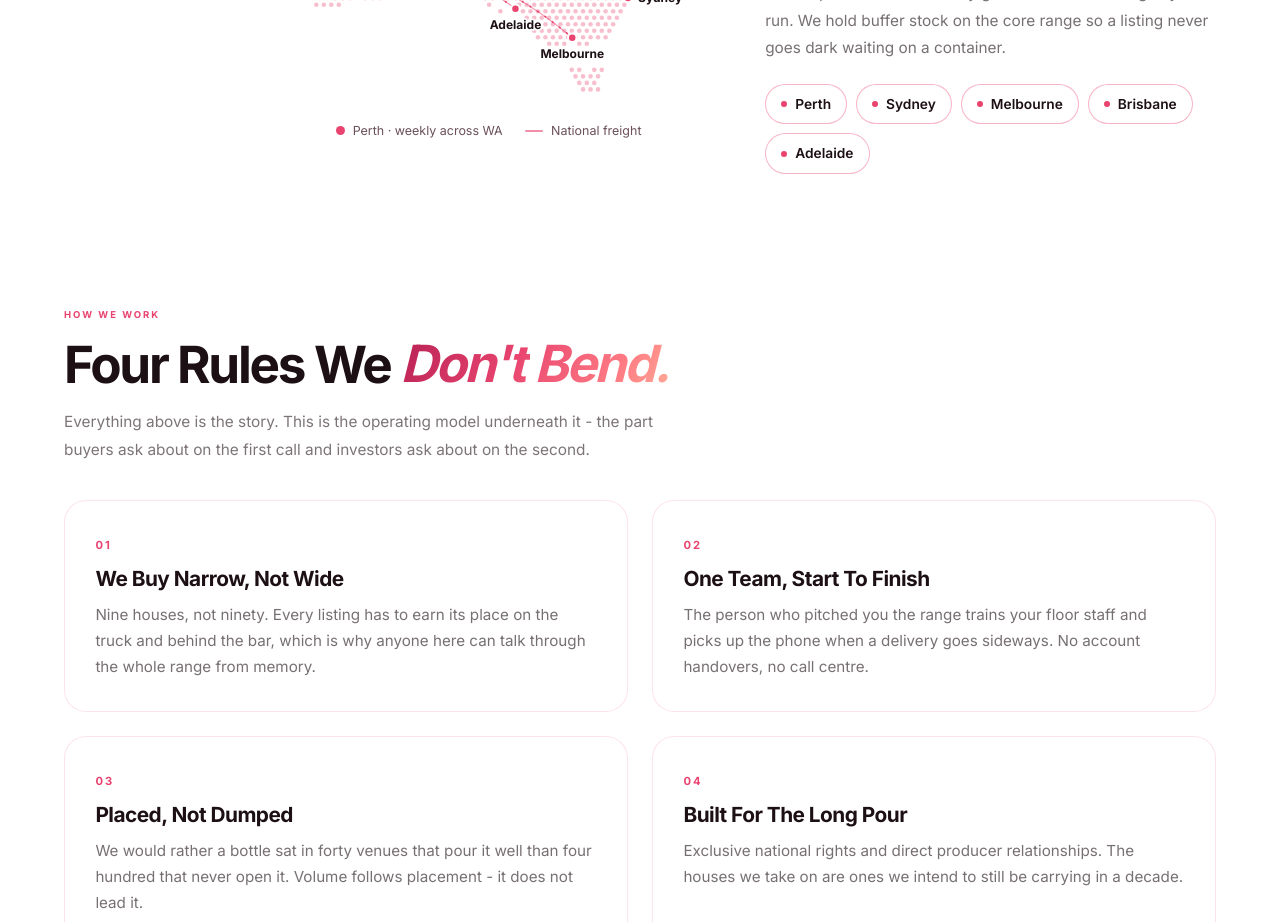
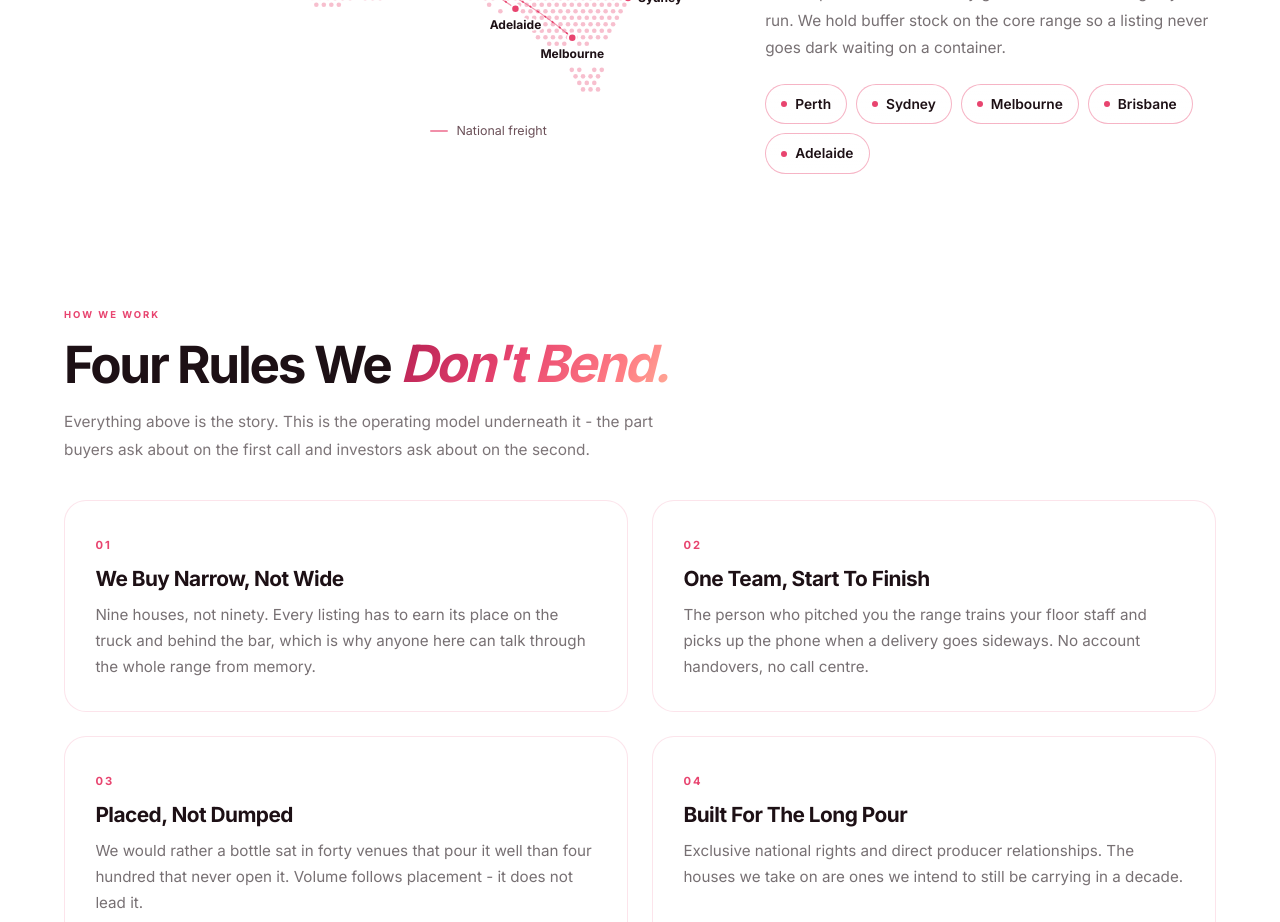
Before and after one commit to eloma-group/3two1-client-1, a React (Vite) app: page /our-story in a window 1280 px wide. Shown: the part 3520-4442 px from the top of the page. Built offline with nearby package versions, Linux system fonts and the light colour scheme.

Commit message:
Drop the Perth line from the footprint map key

```diff
--- a/src/pages/Investors.module.css
+++ b/src/pages/Investors.module.css
@@ -221,7 +221,6 @@
   color: var(--muted);
 }
 .mapKey span { display: inline-flex; align-items: center; gap: 0.5rem; }
-.mapKeyHq { width: 9px; height: 9px; border-radius: 50%; background: var(--rose-500); }
 .mapKeyRoute { width: 18px; height: 2px; border-radius: 2px; background: var(--rose-500); opacity: 0.6; }
 .mapDotWa { fill: rgba(232, 68, 111, 0.34); }
 .mapRoute {
--- a/src/pages/Investors.tsx
+++ b/src/pages/Investors.tsx
@@ -309,7 +309,6 @@ function FootprintMap() {
         })}
       </svg>
       <figcaption className={styles.mapKey}>
-        <span><i className={styles.mapKeyHq} aria-hidden="true" /> Perth · weekly across WA</span>
         <span><i className={styles.mapKeyRoute} aria-hidden="true" /> National freight</span>
       </figcaption>
     </figure>
```
